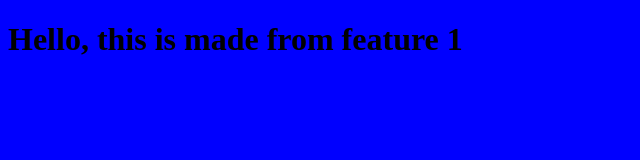
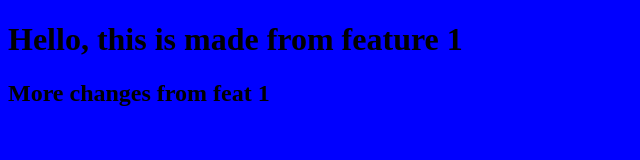
Before and after one commit to paeshi/git_playground, a plain HTML site: page index.html in a window 1280 px wide. Shown: the whole page, without its empty margins (0-640 px from the left). Drawn offline with Linux system fonts and the light colour scheme.

Commit message:
more changes from feat1

```diff
--- a/index.html
+++ b/index.html
@@ -9,6 +9,7 @@
   </head>
   <body>
     <h1>Hello, this is made from feature 1</h1>
+    <h2>More changes from feat 1</h2>
     <script src="script.js" />
   </body>
 </html>
```
Also changed, not shown: 1 other file.
